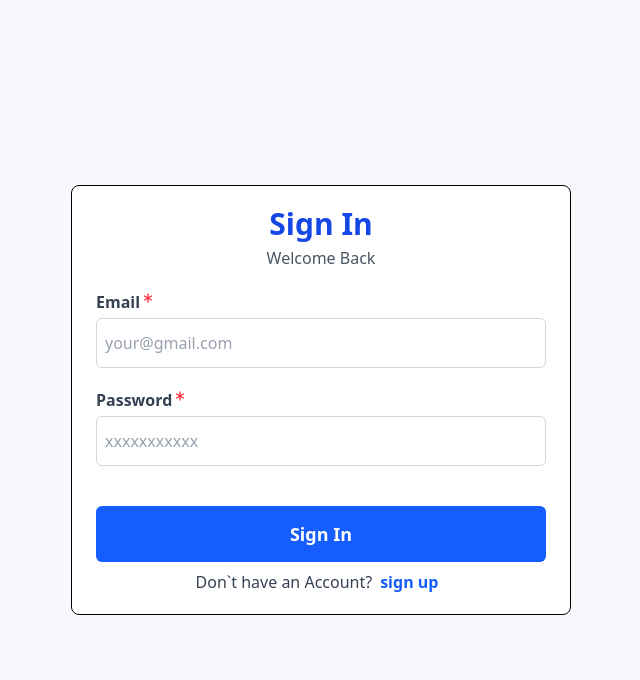
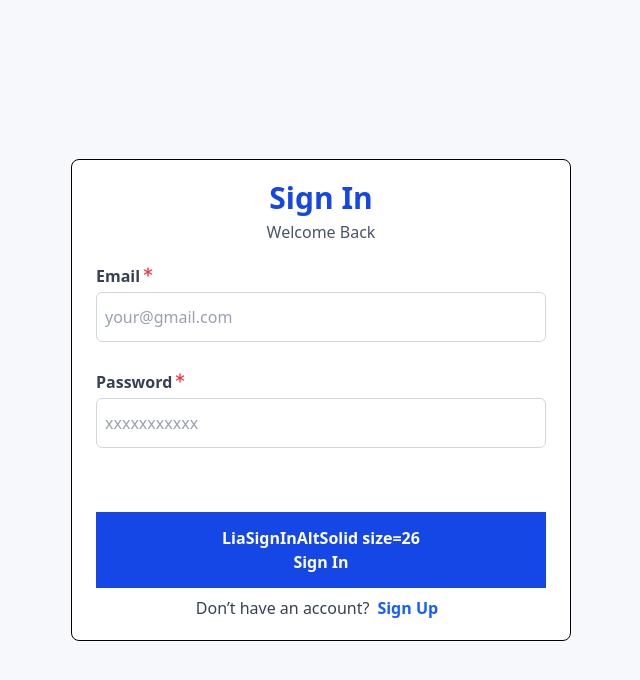
Before and after one commit to Aadarshchaadhary/travel-management_client, a React (Vite) app: page /sign-in in a window 1280 px wide. Shown: the top 680 px of the page, without its empty margins (319-959 px from the left). Built offline with nearby package versions, Linux system fonts and the light colour scheme.

Commit message:
button handel

```diff
--- a/package.json
+++ b/package.json
@@ -17,6 +17,7 @@
     "react-hook-form": "^7.65.0",
     "react-icons": "^5.5.0",
     "react-router": "^7.9.4",
+    "tailwind-merge": "^3.3.1",
     "tailwindcss": "^4.1.13",
     "yup": "^1.7.1"
   },
--- a/src/components/auth/login-form.tsx
+++ b/src/components/auth/login-form.tsx
@@ -1,16 +1,21 @@
 import { Link } from "react-router";
-import Input from "../common/ui/buttons/inputs/input";
+import Input from "../common/ui/inputs/input";
 import { useForm } from "react-hook-form";
 
 import * as yup from "yup";
 import { yupResolver } from "@hookform/resolvers/yup";
+import Button from "../common/ui/buttons/buttons";
+import { LiaSignInAltSolid } from "react-icons/lia";
 
 const loginSchema = yup.object({
-  email: yup.string().email().required(),
-  password: yup.string().required(),
+  email: yup
+    .string()
+    .email("Enter a valid email")
+    .required("Email is required"),
+  password: yup.string().required("Password is required"),
 });
 
-const LoginFrom = () => {
+const LoginForm = () => {
   const {
     register,
     handleSubmit,
@@ -23,32 +28,18 @@ const LoginFrom = () => {
     resolver: yupResolver(loginSchema),
   });
 
-  console.log(errors);
-
-  // const [formData, setFormData] = useState({
-  //   email: "",
-  //   password: "",
-  // });
-
-  // const onChange = (e: any) => {
-  //   console.log(e.target.value, e.target.name);
-
-  //   setFormData((prev) => {
-  //     return { ...prev, [e.target.name]: e.target.value };
-  //   });
-  // };
-
   const onSubmit = (data: { email: string; password: string }) => {
     console.log(data);
   };
 
   return (
-    <div className="mt-5 w-full h-full ">
-      <form onSubmit={handleSubmit(onSubmit)} className=" w-full h-full ">
+    <div className="mt-5 w-full h-full">
+      <form onSubmit={handleSubmit(onSubmit)} className="w-full h-full">
         <div className="w-full h-full flex flex-col gap-5">
           {/* Email input */}
           <Input
-            name={"email"}
+            error={errors?.email?.message}
+            name="email"
             register={register}
             label="Email"
             id="email"
@@ -58,7 +49,8 @@ const LoginFrom = () => {
 
           {/* Password input */}
           <Input
-            name={"password"}
+            error={errors?.password?.message}
+            name="password"
             register={register}
             label="Password"
             id="password"
@@ -67,20 +59,22 @@ const LoginFrom = () => {
           />
         </div>
 
-        <div className="w-full">
-          <button
+        {/* Sign in button */}
+        <div className="w-full mt-4">
+          <Button
+            label="Sign In"
             type="submit"
-            className=" cursor-pointer text-center text-white font-bold text-lg transition-all duration-300 bg-blue-600 hover:bg-blue-700 w-full mt-10 py-3.5 rounded-md"
-          >
-            Sign In
-          </button>
+            icon={<LiaSignInAltSolid size={18} />}
+          />
         </div>
+
+        {/* Sign up link */}
         <div>
           <p className="text-center mt-2 text-gray-700">
-            Don`t have an Account?
-            <Link to={"/sign-up"}>
-              <span className="cursor-pointer text-blue-600 mx-2  font-semibold">
-                sign up
+            Don’t have an account?
+            <Link to="/sign-up">
+              <span className="cursor-pointer text-blue-600 mx-2 font-semibold">
+                Sign Up
               </span>
             </Link>
           </p>
@@ -89,4 +83,5 @@ const LoginFrom = () => {
     </div>
   );
 };
-export default LoginFrom;
+
+export default LoginForm;
--- /dev/null
+++ b/src/components/common/ui/buttons/buttons.tsx
@@ -0,0 +1,26 @@
+import React from "react";
+import { LiaSignInAltSolid } from "react-icons/lia";
+
+interface IProps {
+  label: string;
+  type?: "submit" | "reset" | "button";
+  icon?: React.ReactNode;
+}
+
+const Button: React.FC<IProps> = ({ label, type = "button" }) => {
+  return (
+    <div className="w-full">
+      <button
+        type={type}
+        className="cursor-pointer text center text-white
+        font-bold tex-lg transition all duration-300 bg-blue-700 hover:bg-blue-700 w-full mt-10 py-3.5"
+        rounded-md
+      >
+        <div>LiaSignInAltSolid size={26}</div>
+        <span> {label}</span>
+      </button>
+    </div>
+  );
+};
+
+export default Button;
--- a/src/components/common/ui/buttons/inputs/input.tsx
+++ b/src/components/common/ui/inputs/input.tsx
@@ -2,6 +2,7 @@
 import React from "react";
 import type { UseFormRegister } from "react-hook-form";
 import { LuAsterisk } from "react-icons/lu";
+import { twMerge } from "tailwind-merge";
 
 interface IProps {
   label: string;
@@ -10,6 +11,7 @@ interface IProps {
   register: UseFormRegister<{ email: string; password: string }>;
   placeholder?: string;
   type?: "text" | "email" | "password" | "date";
+  error?: string;
 }
 
 const Input: React.FC<IProps> = ({
@@ -19,6 +21,7 @@ const Input: React.FC<IProps> = ({
   placeholder = "Enter something ",
   name,
   register,
+  error,
 }) => {
   return (
     <div>
@@ -29,12 +32,16 @@ const Input: React.FC<IProps> = ({
         <LuAsterisk className="text-red-500" />
       </div>
       <input
-        className="focus:outline-blue-500 mt-1 w-full py-3 px-2 border  rounded-md border-gray-300 text-[16px] placeholder:text-[16px] placeholder:text-gray-400"
+        className={twMerge(
+          "focus:outline-blue-500 mt-1 w-full py-3 px-2 border  rounded-md border-gray-300 text-[16px] placeholder:text-[16px] placeholder:text-gray-400",
+          error && " focus:outline-red-500 border-red-500 animate-pulse"
+        )}
         placeholder={placeholder}
         type={type}
         id={id}
         {...register(name)}
       />
+      <p className="mt-1 text-xs text-500 capitalize h-1">{error && error}</p>
     </div>
   );
 };
```
Also changed, not shown: 1 other file (tests, documents, lock files or other folders).
